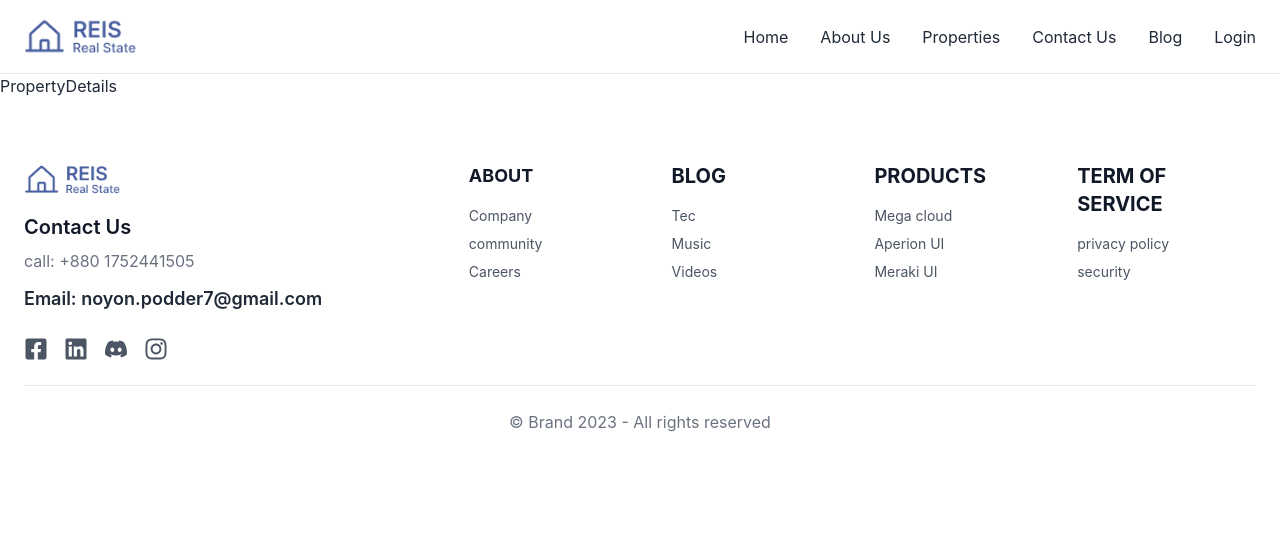
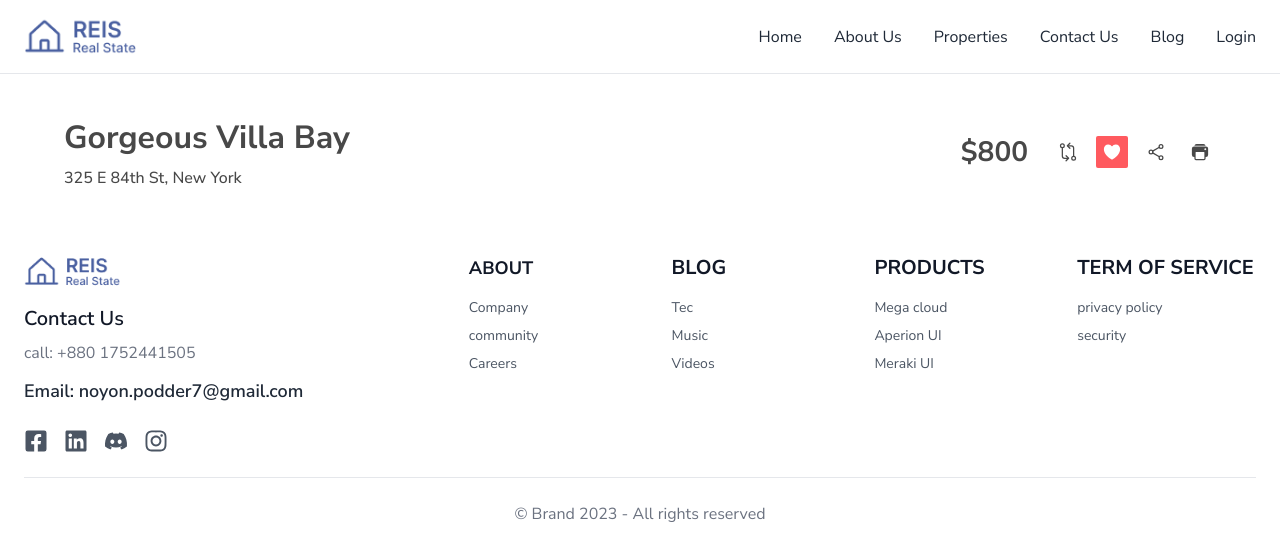
Before and after one commit to noyon-podder/real-state-client, a React (Vite) app: page /property-details/1 in a window 1280 px wide. Shown: the top 560 px of the page. Built offline with nearby package versions, Linux system fonts and the light colour scheme; no server answers.

Commit message:
details page start

```diff
--- a/src/App.css
+++ b/src/App.css
@@ -1,3 +1,8 @@
+@import url("https://fonts.googleapis.com/css2?family=Nunito+Sans:ital,opsz,wght@0,6..12,200..1000;1,6..12,200..1000&display=swap");
+body {
+  font-family: "Nunito Sans", sans-serif;
+}
+
 .overlay::after {
   position: absolute;
   top: 0;
--- a/src/pages/property/PropertyItems/PropertyItems.jsx
+++ b/src/pages/property/PropertyItems/PropertyItems.jsx
@@ -1,5 +1,5 @@
 import { IoGridOutline, IoListSharp, IoClose } from "react-icons/io5";
-import { useEffect, useRef, useState } from "react";
+import { useEffect, useState } from "react";
 import PropertyGridCard from "../../../components/PropertyCard/PropertyGridCard";
 import Pagination from "../../../components/Pagination/Pagination";
 import PropertyListCard from "../../../components/PropertyCard/PropertyListCard";
@@ -122,7 +122,7 @@ const PropertyItems = () => {
               <IoClose />
             </span>
             <div
-              className="fixed top-0 left-0 bg-black w-full h-full opacity-60"
+              className="fixed top-0 left-0 bg-black w-full h-full opacity-80"
               onClick={handleOutsideClick}
             ></div>
             <div className="fixed top-0 left-0 h-screen overflow-y-auto max-w-[400px] z-50 bg-white transition-transform duration-300">
--- a/src/pages/property/propertyDetails/PropertyDetails.jsx
+++ b/src/pages/property/propertyDetails/PropertyDetails.jsx
@@ -1,8 +1,50 @@
+import {
+  IoGitCompareOutline,
+  IoHeart,
+  IoPrint,
+  IoShareSocialOutline,
+} from "react-icons/io5";
 import data from "../../../fakeData/propertiesByArea.json";
 
 const PropertyDetails = () => {
   console.log(data);
-  return <div>PropertyDetails</div>;
+  return (
+    <div className="container">
+      <div className="flex md:pt-10 pt-5 lg:items-center justify-between flex-col md:flex-row gap-y-4">
+        <div>
+          <h2 className="md:text-[32px] text-[26px] font-bold text-primary ">
+            Gorgeous Villa Bay{" "}
+          </h2>
+          <p className="text-base font-medium text-primary mt-1">
+            325 E 84th St, New York
+          </p>
+        </div>
+        <div className="flex items-center gap-6">
+          <h2 className="text-primary lg:text-[28px] text-[24px] font-bold ">
+            $800
+          </h2>
+
+          <div className="flex items-center gap-3">
+            <span className="w-8 h-8 rounded-sm  cursor-pointer text-primary hover:bg-main hover:text-white duration-300  flex items-center justify-center">
+              <IoGitCompareOutline size={20} />
+            </span>
+
+            <span className="w-8 h-8 rounded-sm  cursor-pointer  bg-main text-white duration-300  flex items-center justify-center">
+              <IoHeart size={20} />
+            </span>
+
+            <span className="w-8 h-8 rounded-sm  cursor-pointer text-primary hover:bg-main hover:text-white duration-300  flex items-center justify-center">
+              <IoShareSocialOutline size={20} />
+            </span>
+
+            <span className="w-8 h-8 rounded-sm  cursor-pointer text-primary hover:bg-main hover:text-white duration-300  flex items-center justify-center">
+              <IoPrint size={20} />
+            </span>
+          </div>
+        </div>
+      </div>
+    </div>
+  );
 };
 
 export default PropertyDetails;
```
